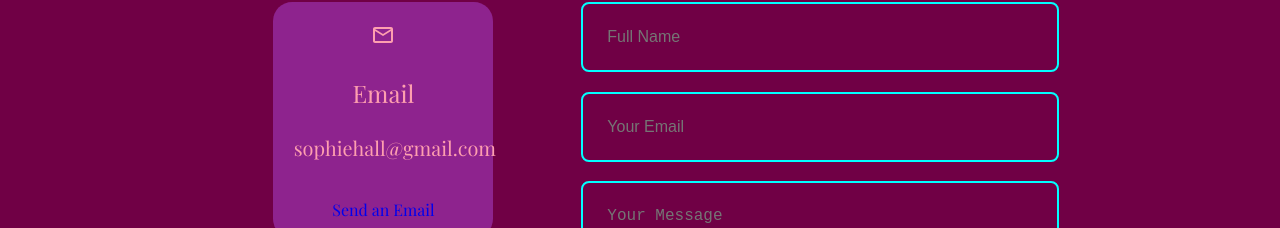
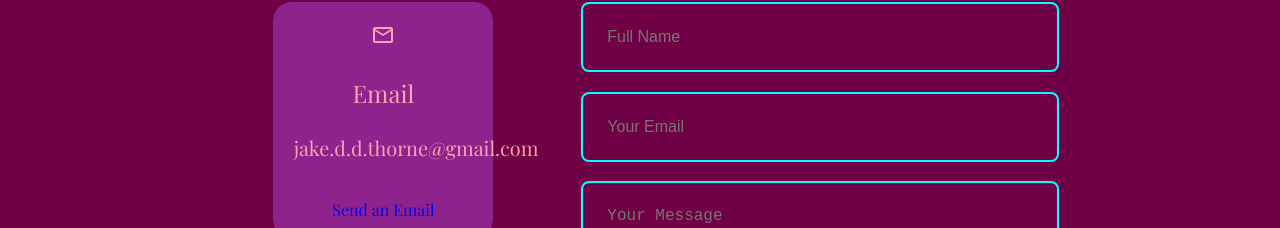
Before and after one commit to JThorneX/SHall-React-Portfolio, a React (Create React App) app: page / in a window 1280 px wide. Shown: the part 2754-2982 px from the top of the page. Built offline with nearby package versions, Linux system fonts and the light colour scheme; the HTML template or start-up script is replaced by a standard one.

Commit message:
contact form

```diff
--- a/package.json
+++ b/package.json
@@ -6,6 +6,7 @@
     "@testing-library/jest-dom": "^5.16.5",
     "@testing-library/react": "^13.4.0",
     "@testing-library/user-event": "^13.5.0",
+    "emailjs-com": "^3.2.0",
     "react": "^18.2.0",
     "react-dom": "^18.2.0",
     "react-icons": "^4.8.0",
--- a/src/components/Contact/Contact.js
+++ b/src/components/Contact/Contact.js
@@ -1,8 +1,22 @@
-import React from "react";
+import React, { useRef } from "react";
+import emailjs from "emailjs-com";
 import "./contact.css";
 import { MdOutlineEmail } from "react-icons/md";
 
-function Contact() {
+const Contact = () => {
+  const form = useRef();
+  const sendEmail = (e) => {
+    e.preventDefault();
+
+    emailjs.sendForm(
+      "service_tvfqush",
+      "template_avwjm8q",
+      form.current,
+      "xb0_Ys_XW56tEvstj"
+    );
+    e.target.reset();
+  };
+
   return (
     <section id="contact">
       <h5>Get In Touch</h5>
@@ -12,8 +26,8 @@ function Contact() {
           <article className="contact_option">
             <MdOutlineEmail />
             <h4>Email</h4>
-            <h5>sophiehall@gmail.com</h5>
-            <a href="mailto:sophiehall@gmail.com" target="_blank">
+            <h5>jake.d.d.thorne@gmail.com</h5>
+            <a href="mailto:jake.d.d.thorne@gmail.com" target="_blank">
               Send an Email
             </a>
           </article>
@@ -24,7 +38,7 @@ function Contact() {
             <a href="">Alternative</a>
           </article>
         </div>
-        <form action="">
+        <form ref={form} onSubmit={sendEmail}>
           <input type="text" name="name" placeholder="Full Name" required />
           <input type="email" name="email" placeholder="Your Email" required />
           <textarea
@@ -44,6 +58,6 @@ function Contact() {
       </a> */}
     </section>
   );
-}
+};
 
 export default Contact;
```
Also changed, not shown: 1 other file (tests, documents, lock files or other folders).
